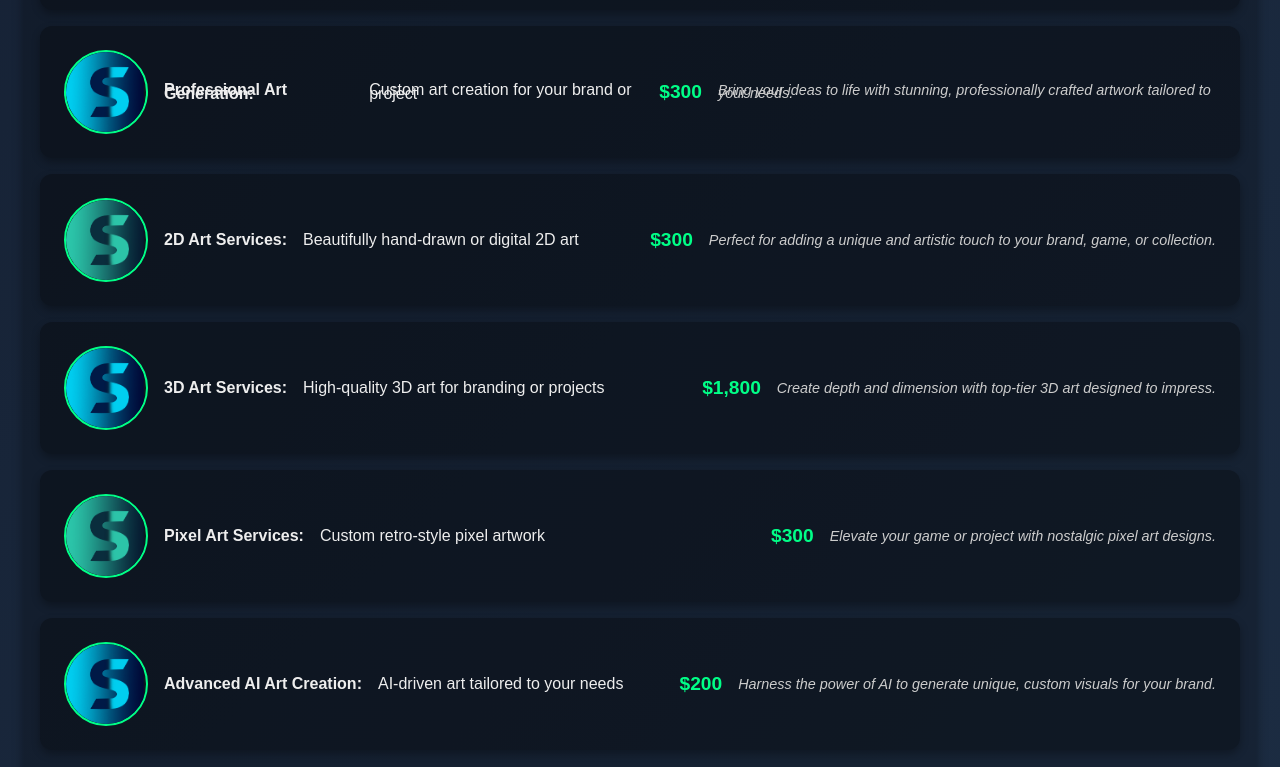
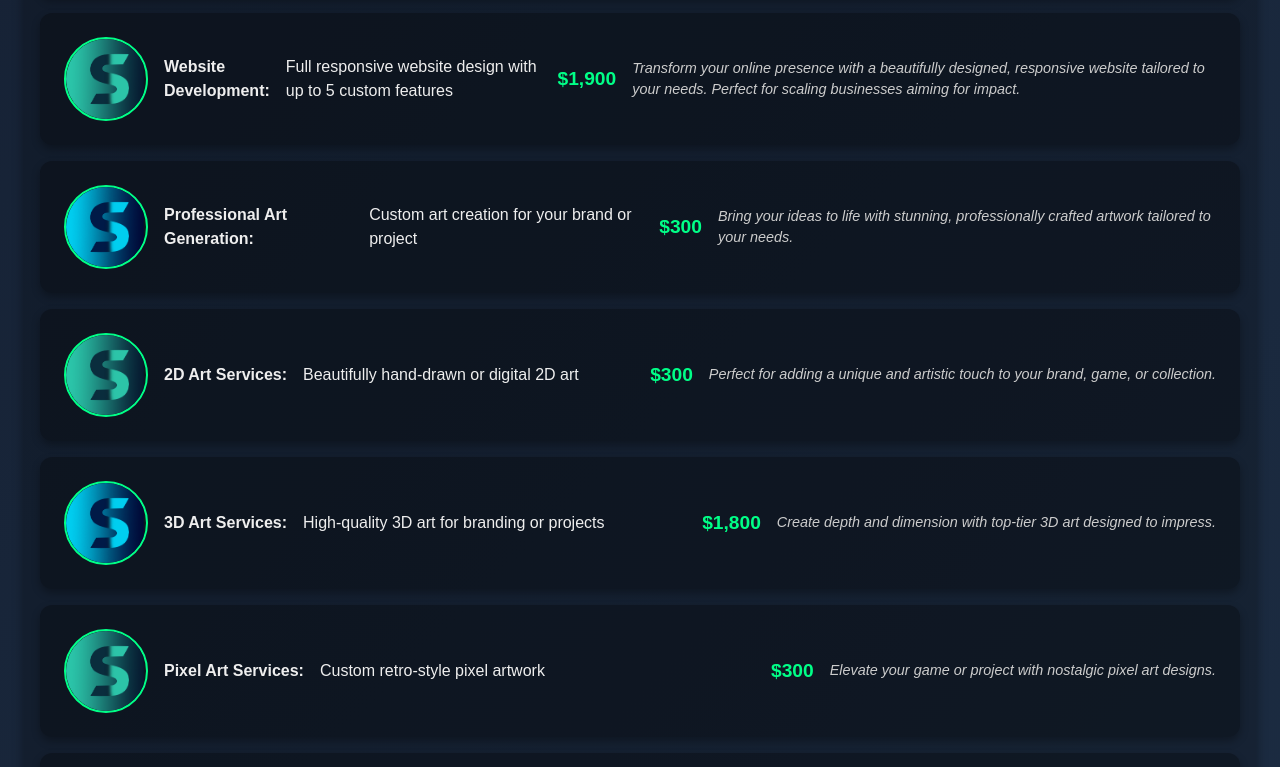
Before and after one commit to mike-oradini/alpha-shares-info, a plain HTML site: page public/index.html in a window 1280 px wide. Shown: the part 1175-1942 px from the top of the page. Drawn offline with Linux system fonts and the light colour scheme.

Commit message:
Update styles.css

```diff
--- a/public/styles.css
+++ b/public/styles.css
@@ -1,6 +1,6 @@
         body {
             font-family: 'Survivant', sans-serif;
-            line-height: 0.25;
+            line-height: 1.5;
             margin: 0;
             padding: 0;
             background: linear-gradient(135deg, #141e30, #243b55);
```
